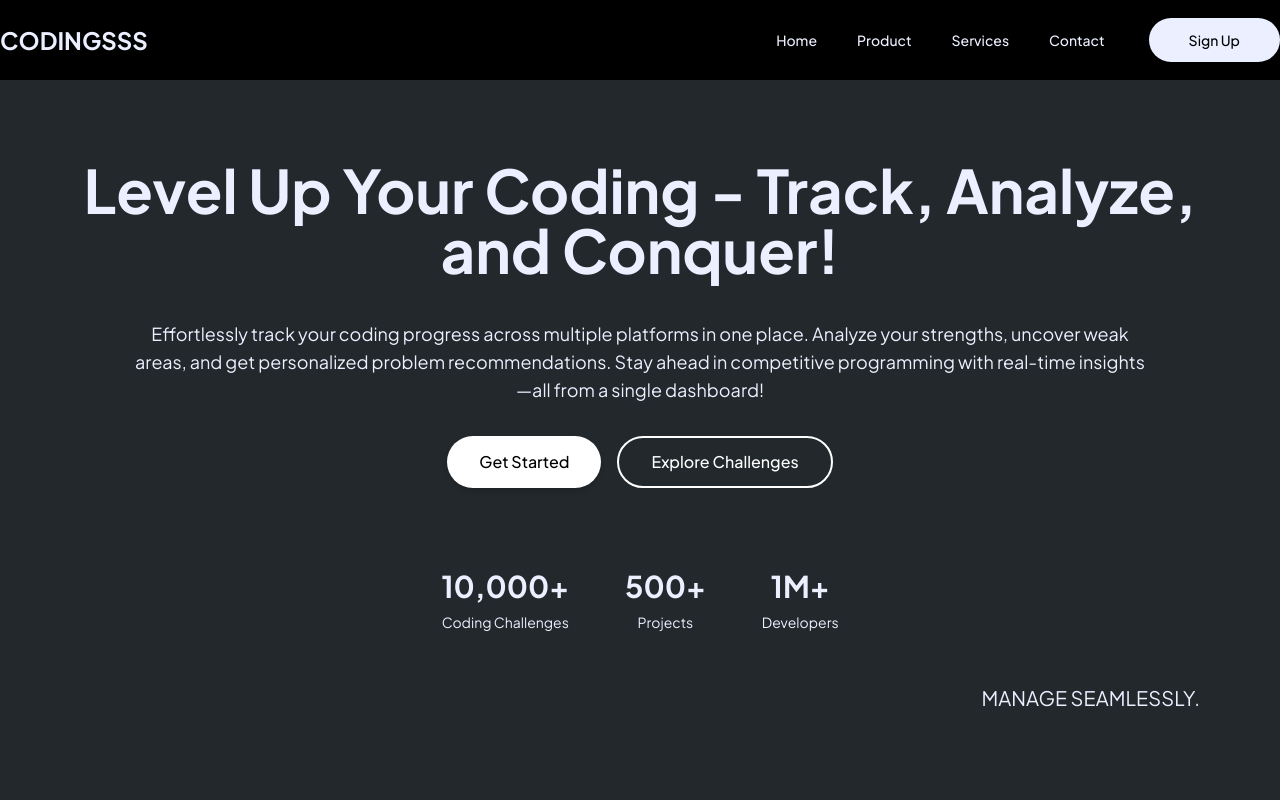
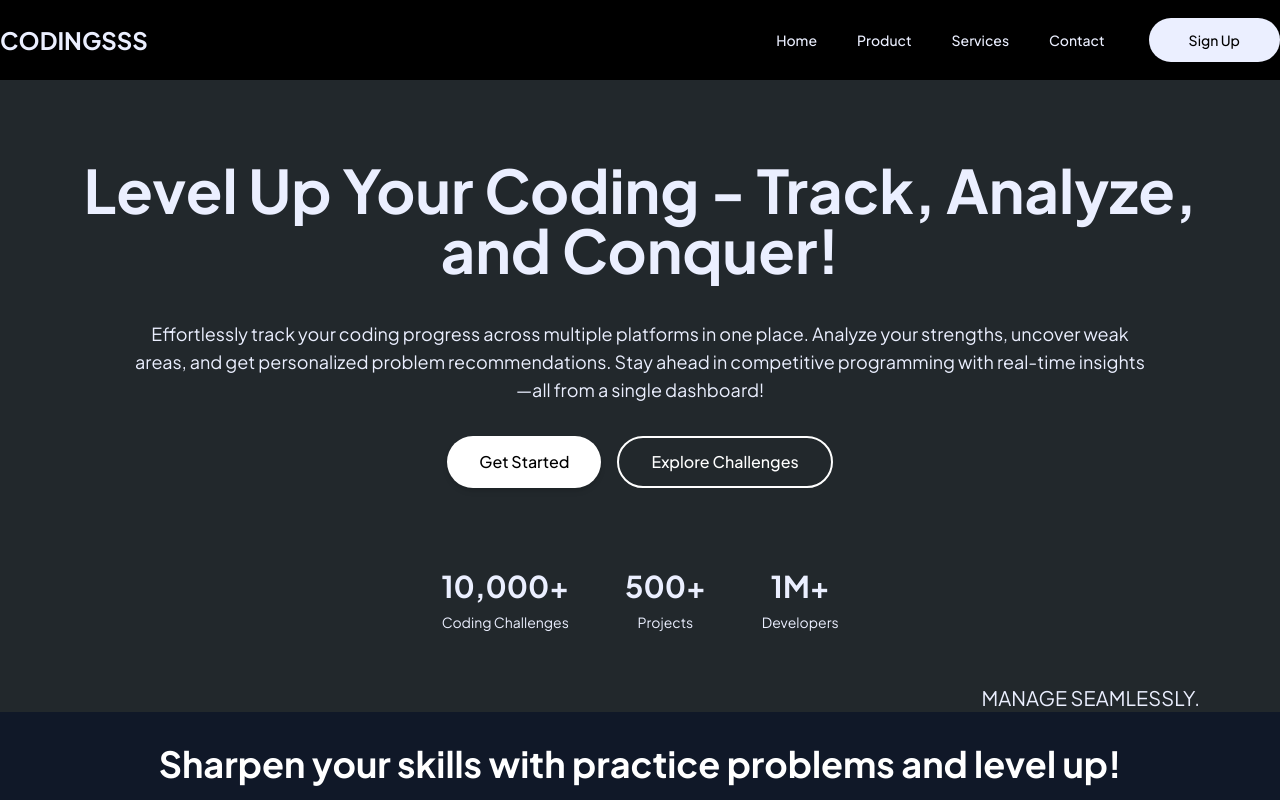
Before and after one commit to Yaser-2004/codingTracker, a Next.js app: page / in a window 1280 px wide. Shown: the top 800 px of the page. Built offline with nearby package versions, Linux system fonts and the light colour scheme.

Commit message:
Update page.jsx

```diff
--- a/src/app/page.jsx
+++ b/src/app/page.jsx
@@ -1,4 +1,5 @@
 import Hero from "@/Sections/Hero";
+import PracticeProblems from "@/components/Problems";
 // colors
 // text-[#EBEFFF]
 // bg-[#22282C]
@@ -7,6 +8,7 @@ export default function Home() {
   return (
     <>
       <Hero />
+      <PracticeProblems/>
     </>
   );
 }
```
